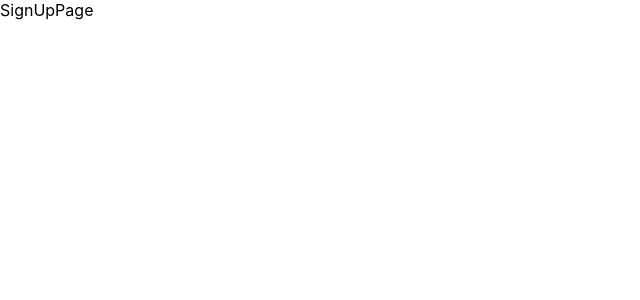
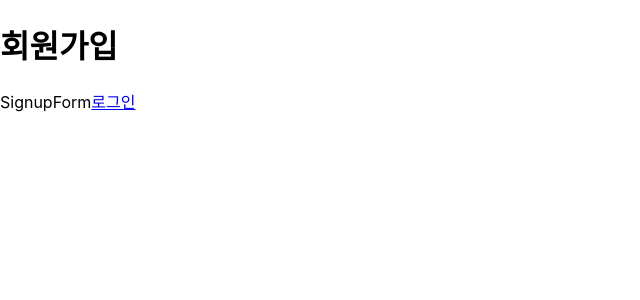
Before and after one commit to pre-onboarding-frontend-11th-team-9/pre-onboarding-11th-1-9, a React app: page /signup in a window 1280 px wide. Shown: the top 300 px of the page, without its empty margins (0-640 px from the left). Built offline with nearby package versions, Linux system fonts and the light colour scheme.

Commit message:
feat: signup page draft

```diff
--- /dev/null
+++ b/src/pages/SignUp/SigninLink.tsx
@@ -0,0 +1,6 @@
+import { PATH } from '@/constants';
+import { Link } from 'react-router-dom';
+
+export const SigninLink = () => {
+  return <Link to={PATH.SIGN_IN}>로그인</Link>;
+};
--- /dev/null
+++ b/src/pages/SignUp/SignupForm.tsx
@@ -0,0 +1,3 @@
+export const SignupForm = () => {
+  return <>SignupForm</>;
+};
--- a/src/pages/SignUp/index.tsx
+++ b/src/pages/SignUp/index.tsx
@@ -1,5 +1,14 @@
+import { SigninLink } from './SigninLink';
+import { SignupForm } from './SignupForm';
+
 const SignUpPage = () => {
-  return <div>SignUpPage</div>;
+  return (
+    <>
+      <h1>회원가입</h1>
+      <SignupForm />
+      <SigninLink />
+    </>
+  );
 };
 
 export default SignUpPage;
```
